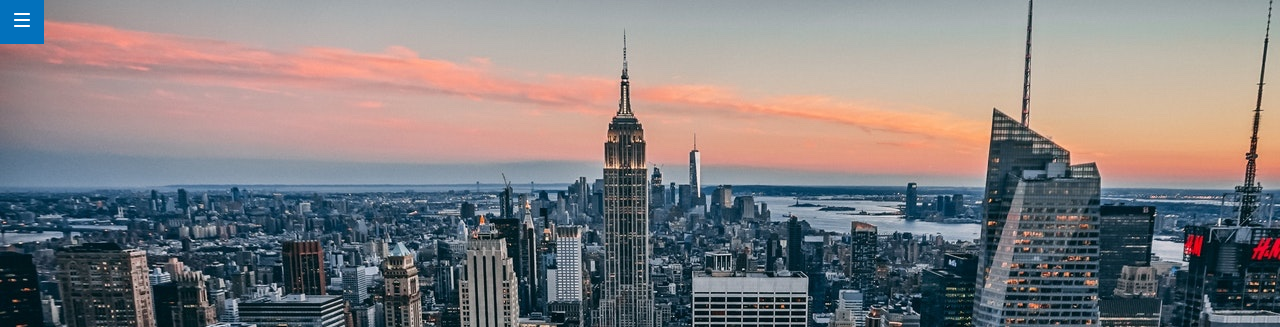
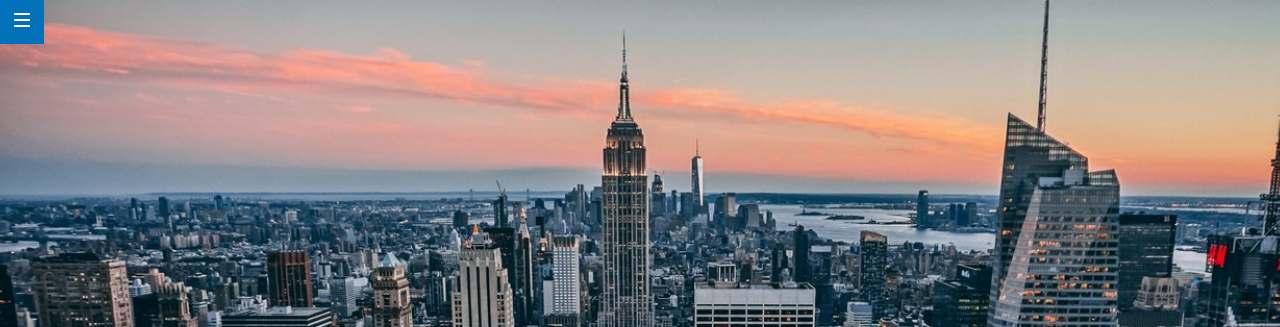
Before and after one commit to Adalab/modulo-1-evaluacion-final-rociogarrido, a website: page docs/index.html in a window 1280 px wide. Shown: the top 327 px of the page. Drawn offline with nearby package versions, Linux system fonts and the light colour scheme; files that its build step writes are made by us from their sources.

Commit message:
add changes

```diff
--- a/src/scss/layout/_header.scss
+++ b/src/scss/layout/_header.scss
@@ -6,10 +6,6 @@
   display: flex;
   flex-direction: column;
   justify-content: flex-end;
-  @media all and (min-width: 768px) {
-    height: 768px;
-  }
-
   &__menu {
     width: 44px;
     height: 44px;
```
